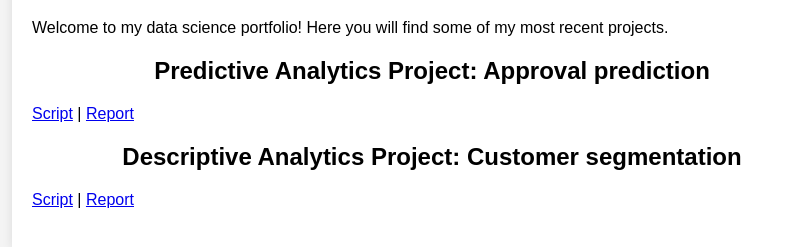
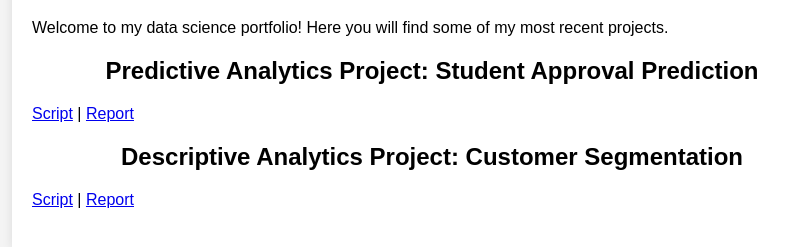
Before and after one commit to tomasgoncalves1/tomasgoncalves1.github.io, a plain HTML site: page index.html in a window 1280 px wide. Shown: the part 101-348 px from the top of the page, without its empty margins (208-996 px from the left). Drawn offline with Linux system fonts and the light colour scheme.

Commit message:
Update index.html
Updated the index

```diff
--- a/index.html
+++ b/index.html
@@ -31,11 +31,11 @@
         <h1>Data Science Portfolio</h1>
         <p>Welcome to my data science portfolio! Here you will find some of my most recent projects.</p>
         <div class="project">
-            <h2>Predictive Analytics Project: Approval prediction</h2>
+            <h2>Predictive Analytics Project: Student Approval Prediction</h2>
             <p><a href="Machine Learning Projects\Supervised learning - Predictive analysis\Predictive Analytics script.ipynb">Script</a> | <a href="Machine Learning Projects\Supervised learning - Predictive analysis\Predictive Analytics report.pdf">Report</a></p>
         </div>
         <div class="project">
-            <h2>Descriptive Analytics Project: Customer segmentation</h2>
+            <h2>Descriptive Analytics Project: Customer Segmentation</h2>
             <p><a href="Machine Learning Projects\Unsupervised learning - Customer segmentation\Customer Segmentation script.ipynb">Script</a> | <a href="Machine Learning Projects\Unsupervised learning - Customer segmentation\Customer Segmentation report.pdf">Report</a></p>
         </div>
     </div>
```
